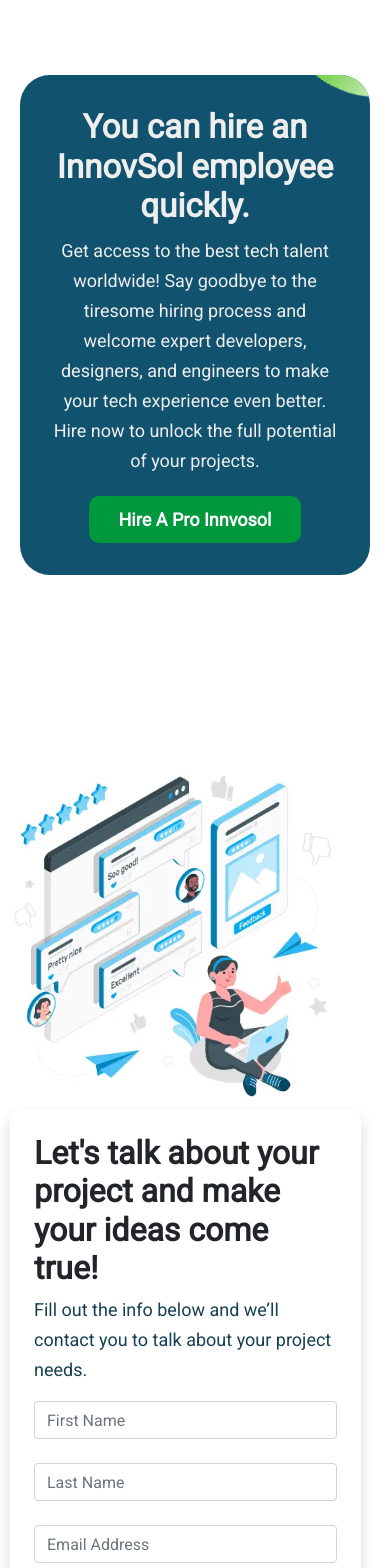
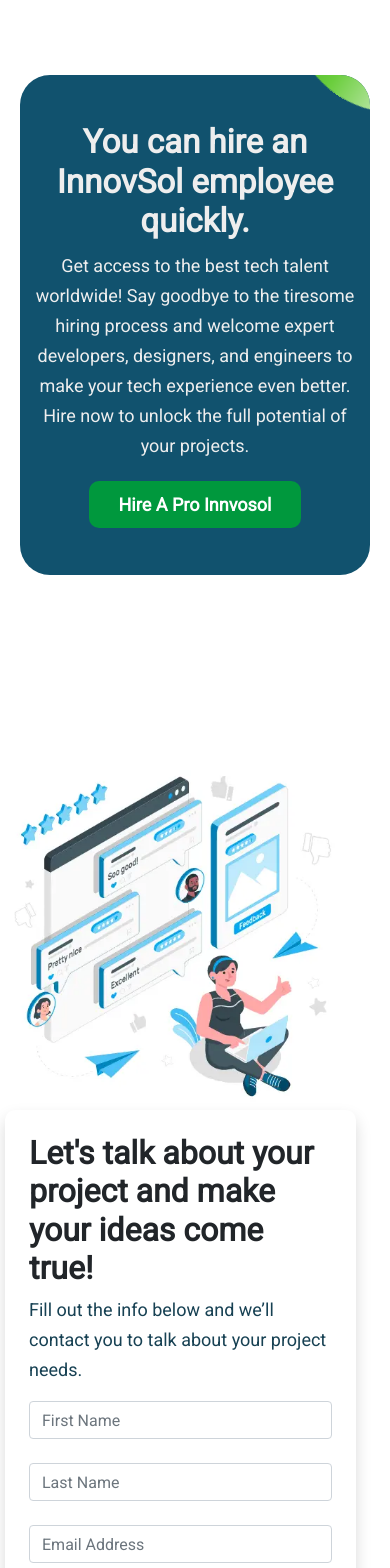
Before and after one commit to BasharatAliKing/innvosol-project, a React (Create React App) app: page /Contact-us in a window 390 px wide. Shown: the part 1620-3188 px from the top of the page. Built offline with nearby package versions, Linux system fonts and the light colour scheme.

Commit message:
final Contact page

```diff
--- a/src/Utilities/Form.css
+++ b/src/Utilities/Form.css
@@ -49,7 +49,7 @@
         width: 90%;
         margin: 0px;
         padding: 0px;
-        margin-left: 10px;
+        margin-left: 5px;
     }
     #Form-alone .container{
         padding: 0px;
--- a/src/Utilities/Home.css
+++ b/src/Utilities/Home.css
@@ -281,9 +281,6 @@
 }
 
 @media(max-width:576px){
-    .row{
-        margin: 0px;
-    }
     #Home{
         width: 100%;
         padding: 0px 20px;
```
